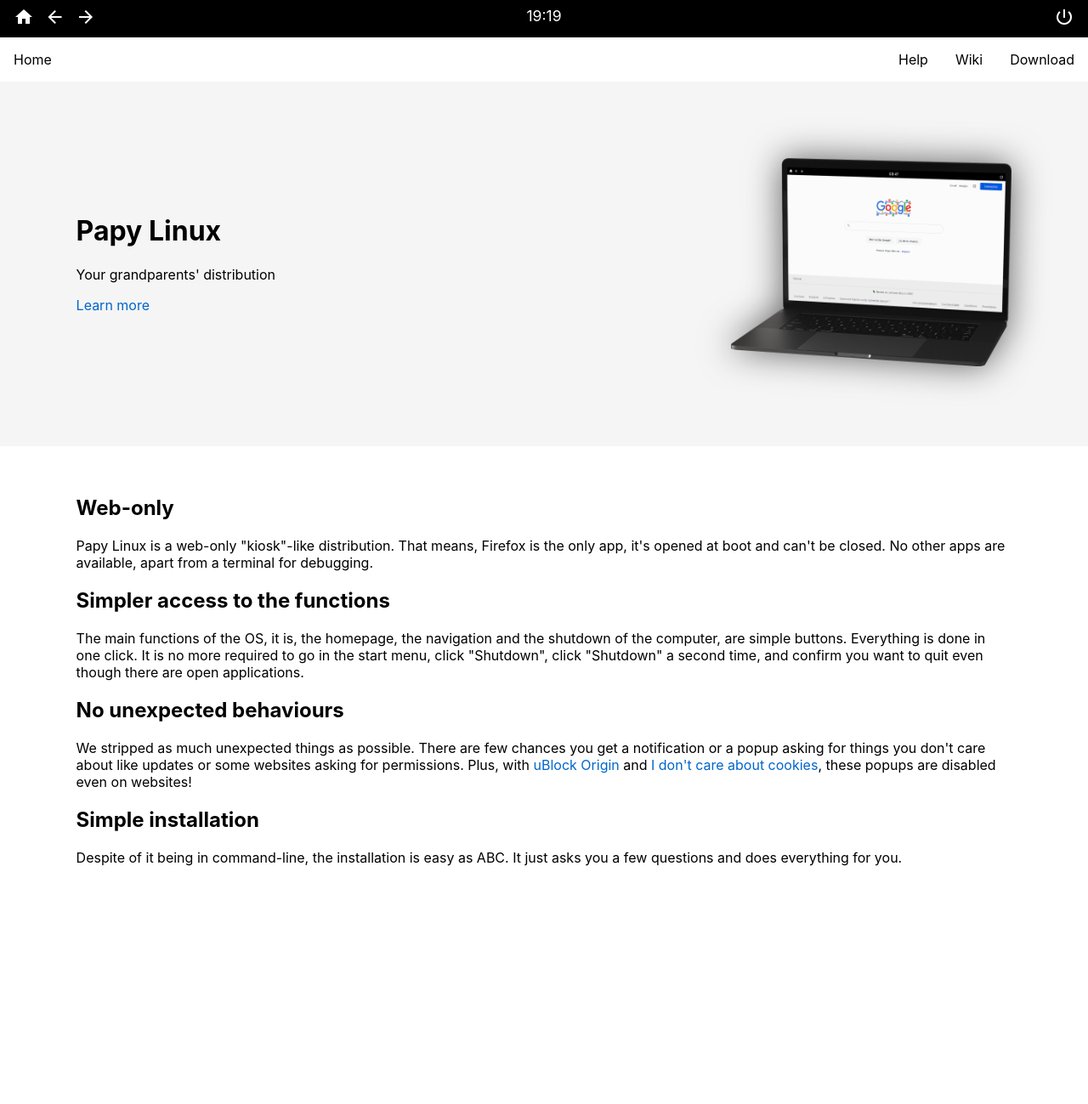
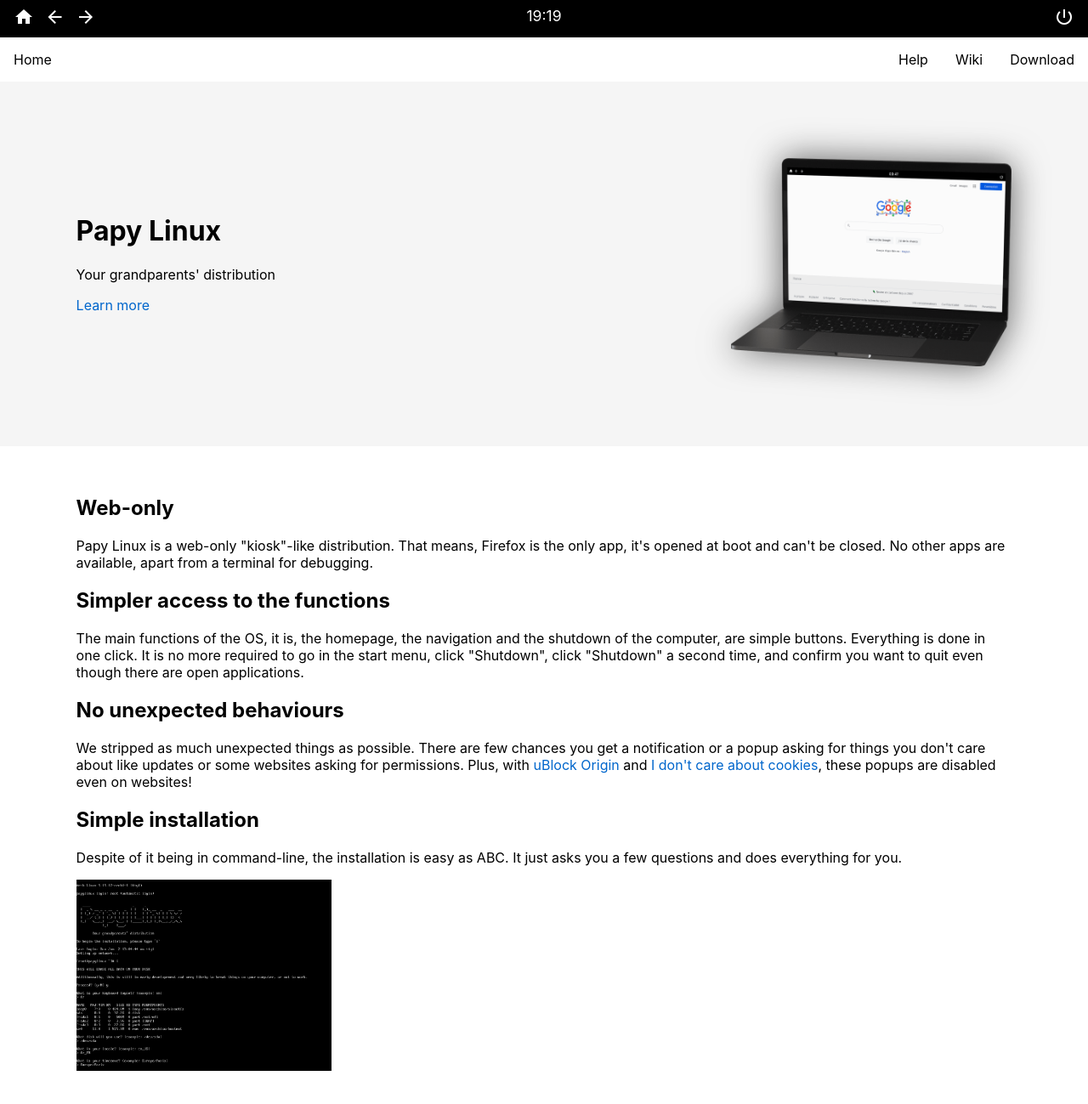
Before and after one commit to Papy-Linux/papy-linux.github.io, a Jekyll site: the page built from index.html, in a window 1280 px wide and 1302 px high. Shown: the top 1299 px of the window at 85% size. Built offline with Jekyll 4.4.1, drawn with Linux system fonts in a browser that asks for light colours.

Commit message:
Add screenshot of installation

```diff
--- a/index.html
+++ b/index.html
@@ -26,4 +26,7 @@
     <p>We stripped as much unexpected things as possible. There are few chances you get a notification or a popup asking for things you don't care about like updates or some websites asking for permissions. Plus, with <a href="https://ublockorigin.com/">uBlock Origin</a> and <a href="https://www.i-dont-care-about-cookies.eu/">I don't care about cookies</a>, these popups are disabled even on websites!</p>
     <h2>Simple installation</h2>
     <p>Despite of it being in command-line, the installation is easy as ABC. It just asks you a few questions and does everything for you.</p>
+    <a href="/img/installation.png">
+        <img src="/img/installation.png" width="300px">
+    </a>
 </main>
```
Also changed, not shown: img/installation.png (added).
